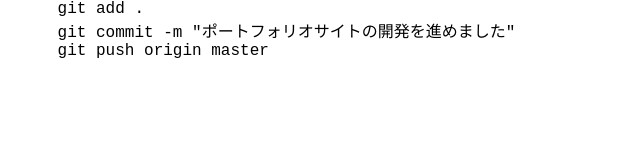
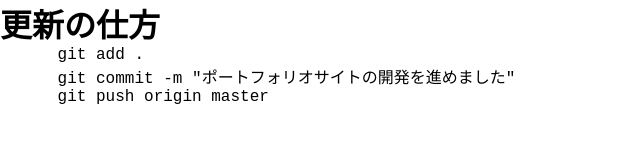
Before and after one commit to junseinagao/my-portfolio, a plain HTML site: page index.html in a window 1280 px wide. Shown: the whole page, without its empty margins (0-640 px from the left). Drawn offline with Linux system fonts and the light colour scheme; some packages are replaced by stand-ins of ours.

Commit message:
ポートフォリオサイトの開発を進めました

```diff
--- a/index.html
+++ b/index.html
@@ -9,6 +9,7 @@
     <title>My Portfolio</title>
   </head>
   <body>
+    <h1>更新の仕方</h1>
     <pre>
       git add .
       git commit -m "ポートフォリオサイトの開発を進めました"
```
